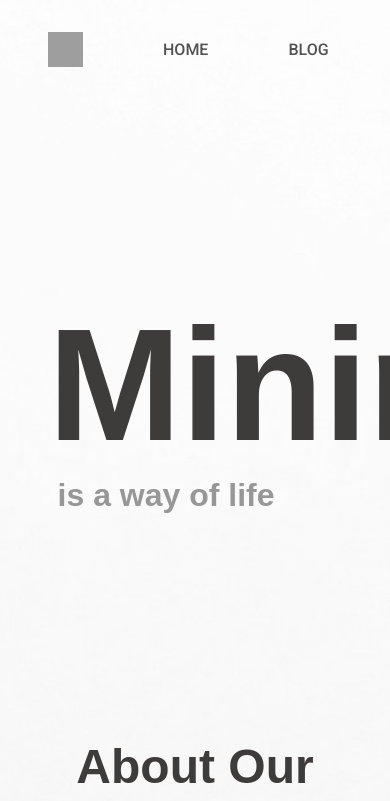
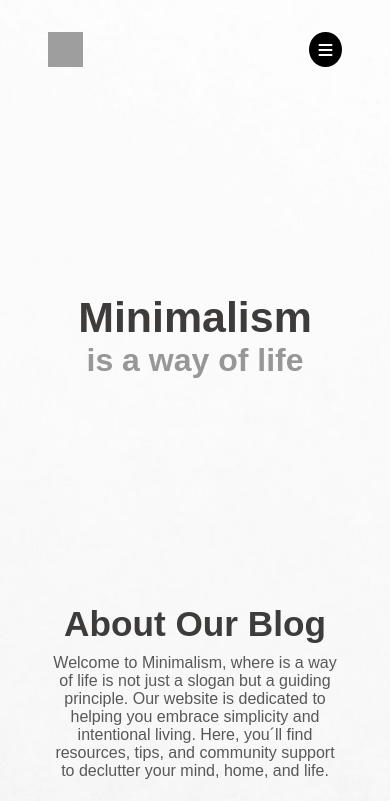
Before and after one commit to Willpower0304/minimalistic-react-website, a React (Vite) app: page / in a window 390 px wide. Shown: the top 801 px of the page. Built offline with nearby package versions, Linux system fonts and the light colour scheme; grey boxes are pictures that could not be loaded.

Commit message:
feat: media query´s

```diff
--- a/src/components/Blog/Blog.module.css
+++ b/src/components/Blog/Blog.module.css
@@ -61,3 +61,9 @@
 .container .link:hover {
   background-color: #6b6b6b;
 }
+
+@media screen and (max-width: 768px) {
+  .container .title {
+    font-size: 2.2rem;
+  }
+}
--- a/src/components/Hero/Hero.module.css
+++ b/src/components/Hero/Hero.module.css
@@ -1,14 +1,15 @@
 @import "../../vars.css";
 
 .container {
-  max-width: 60ch;
   display: flex;
   flex-direction: column;
   margin: 14.1rem 3rem;
 }
 
 .container .title {
-  font-size: 10rem;
+  display: flex;
+  flex-shrink: 1;
+  font-size: 11vw;
   color: #3e3b3b;
 }
 
@@ -17,3 +18,11 @@
   color: #989797;
   margin: 0 0.6rem;
 }
+
+@media screen and (max-width: 768px) {
+  .container {
+    display: flex;
+    align-items: center;
+    text-align: center;
+  }
+}
--- a/src/components/Navbar/Navbar.jsx
+++ b/src/components/Navbar/Navbar.jsx
@@ -1,14 +1,15 @@
-import React from "react";
+import React, { useState } from "react";
 import styles from "./Navbar.module.css";
 
 import { getImageUrl } from "../../utils";
 
 export const Navbar = () => {
+  const [menuOpen, setMenuOpen] = useState(false);
+
   return (
     <nav className={styles.container}>
       <div className={styles.leftcontainer}>
         <ul>
-          <li>
           <a href="">
             <img
               className={styles.imglogo}
@@ -16,7 +17,6 @@ export const Navbar = () => {
               alt="logo"
             />
           </a>
-          </li>
           <li>
             <a href="">HOME</a>
           </li>
@@ -29,9 +29,10 @@ export const Navbar = () => {
         </ul>
       </div>
       <div className={styles.rightcontainer}>
-        <a href="">
-          <i className="fa-solid fa-bars"></i>
-        </a>
+        <i
+          className={menuOpen ? "fa-solid fa-xmark" : "fa-solid fa-bars"}
+          onClick={() => setMenuOpen(!menuOpen)}
+        ></i>
       </div>
     </nav>
   );
--- a/src/components/Navbar/Navbar.module.css
+++ b/src/components/Navbar/Navbar.module.css
@@ -1,6 +1,7 @@
 @import "../../vars.css";
 
 .container {
+  position: relative;
   display: flex;
   align-items: center;
   justify-content: space-between;
@@ -12,6 +13,7 @@
   display: flex;
   gap: 5rem;
   align-items: center;
+  transition: all 0.3s ease-in-out;
 }
 
 .container .leftcontainer a {
@@ -36,7 +38,14 @@
 
 .container .rightcontainer i {
   color: white;
+  cursor: pointer;
   background-color: black;
   border-radius: 50%;
-  padding: 0.5rem;
+  padding: 0.6rem;
 }
+
+@media screen and (max-width: 768px) {
+  .container .leftcontainer li {
+    display: none;
+  }
+}
```
Lines whose indentation alone changed are shown as unchanged.
